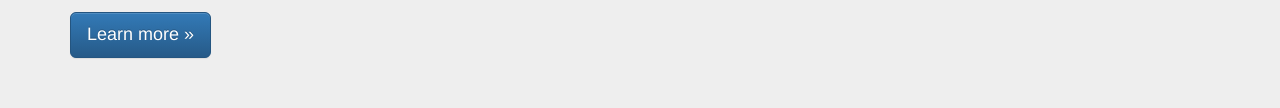
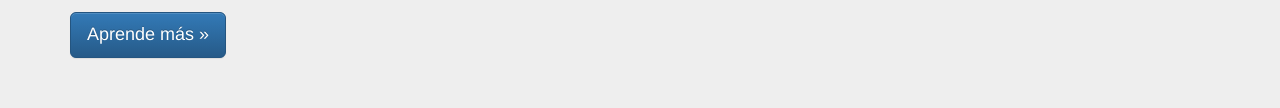
Before and after one commit to rveasm/Trabajo2_ronald_veas, a plain HTML site: page index.html in a window 1280 px wide. Shown: the part 260-368 px from the top of the page. Drawn offline with nearby package versions, Linux system fonts and the light colour scheme.

Commit message:
Actualizacion de repositorio. Se cambia nombre al boton Aprende más en la rama Feature1 en el archivo index.html

```diff
--- a/index.html
+++ b/index.html
@@ -57,7 +57,7 @@
       <div class="container">
         <h1>Hello, world!</h1>
         <p>This is a template for a simple marketing or informational website. It includes a large callout called a jumbotron and three supporting pieces of content. Use it as a starting point to create something more unique.</p>
-        <p><a class="btn btn-primary btn-lg" href="#" role="button">Learn more &raquo;</a></p>
+        <p><a class="btn btn-primary btn-lg" href="#" role="button">Aprende más &raquo;</a></p>
       </div>
     </div>
 
```
